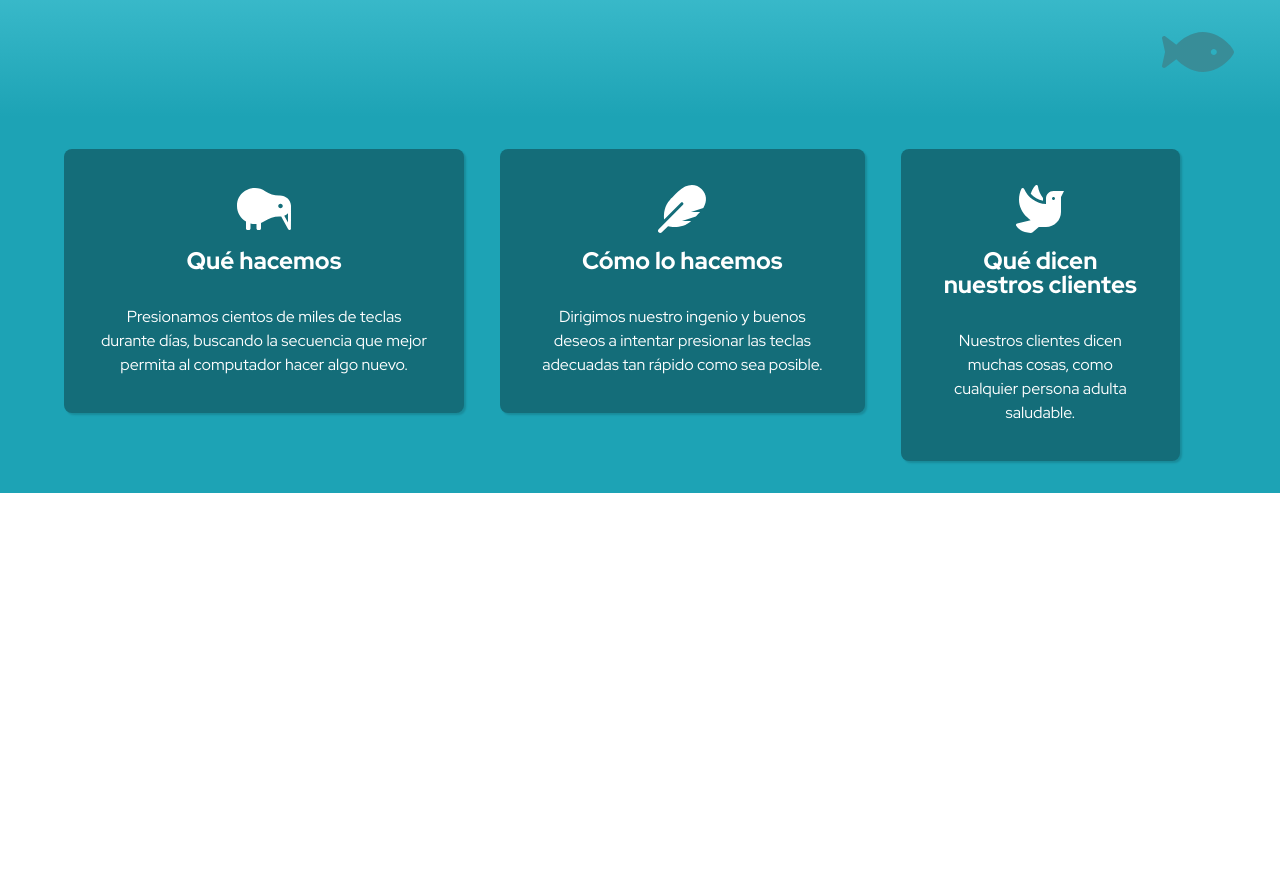
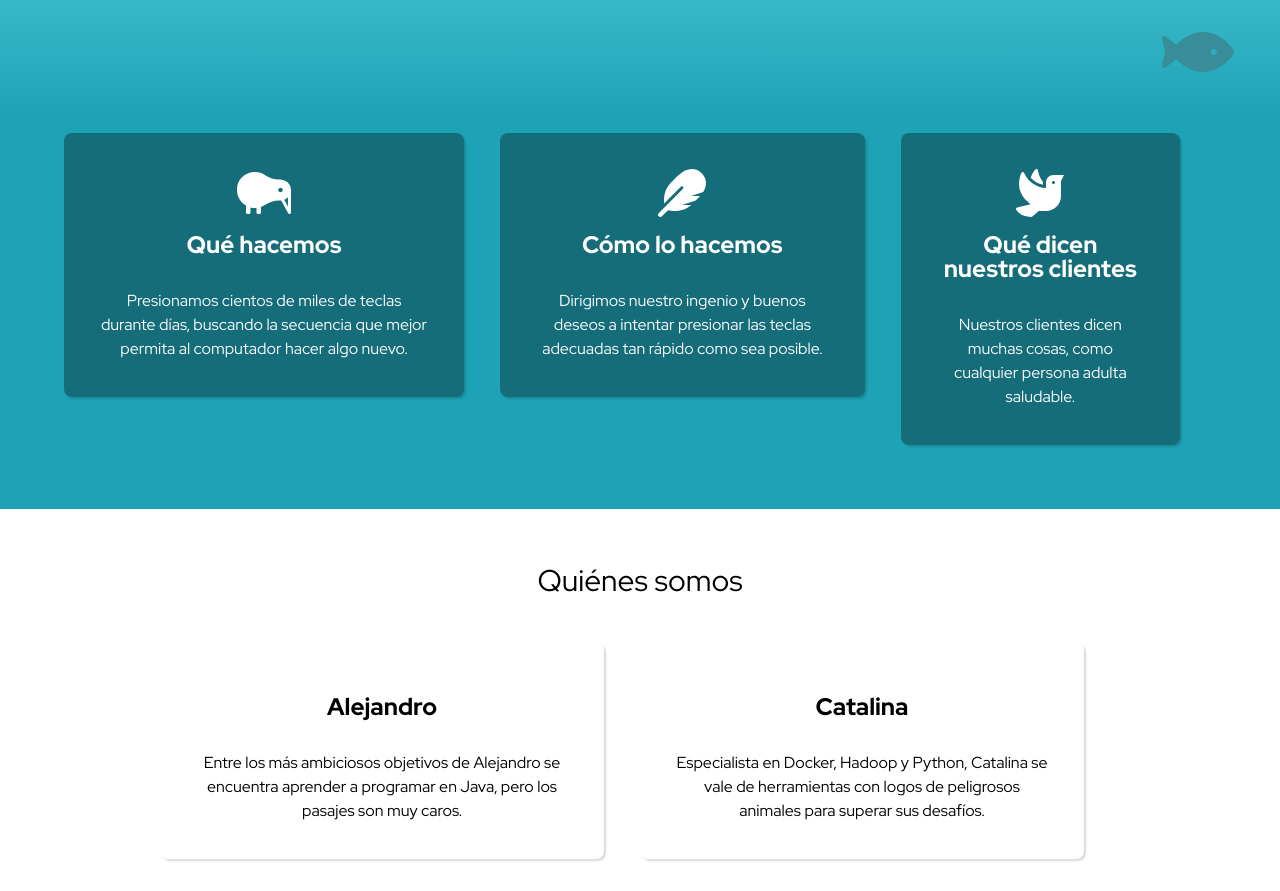
Before and after one commit to alavado/compsci, a React (Create React App) app: page / in a window 1280 px wide. Shown: the part 683-1574 px from the top of the page. Before the commit the page ends 1176 px from the top, so only its background shows below. Built offline with nearby package versions, Linux system fonts and the light colour scheme; no server answers.

Commit message:
agrega quienes somos

```diff
--- a/src/components/Cotizador/Cotizador.css
+++ b/src/components/Cotizador/Cotizador.css
@@ -89,6 +89,7 @@
   grid-template-columns: repeat(2, 50%);
   grid-template-rows: repeat(2, 50%);
   gap: 8px;
+  width: 90%;
 }
 
 .contenedor-formulario-cotizador .botones-cotizador button {
@@ -120,6 +121,20 @@
   margin-top: 32px;
 }
 
+.resultado-cotizacion button {
+  color: white;
+  background-color: #0C3E45;
+  border: none;
+  padding: 16px 24px;
+  border-radius: 8px;
+  font-family: 'RedHatDisplay', sans-serif;
+  font-size: 16px;
+  letter-spacing: 1px;
+  cursor: pointer;
+  animation: aparece-boton .5s ease-in-out both;
+  margin-top: 32px;
+}
+
 @keyframes aparece-cotizador {
   0% {
     opacity: 0;
--- a/src/components/Cotizador/Cotizador.js
+++ b/src/components/Cotizador/Cotizador.js
@@ -38,7 +38,7 @@ const Cotizador = () => {
       alternativas: [
         {
           enunciado: 'En 1 mes',
-          valor: 100
+          valor: 120
         },
         {
           enunciado: 'En 3 meses',
@@ -63,14 +63,35 @@ const Cotizador = () => {
         },
         {
           enunciado: 'A las personas de mi organización',
-          valor: 60
+          valor: 50
         },
         {
           enunciado: 'A un par de personas que conozco',
-          valor: 30
+          valor: 20
         },
         {
           enunciado: 'Solo a mí',
+          valor: 0
+        }
+      ]
+    },
+    {
+      enunciado: '¿Cuán importante es el aspecto visual para tu proyecto?',
+      alternativas: [
+        {
+          enunciado: 'Debe ser visualmente espectacular',
+          valor: 80
+        },
+        {
+          enunciado: 'Debe ser bastante bonito',
+          valor: 40
+        },
+        {
+          enunciado: 'Me gustaría un aspecto no tan genérico',
+          valor: 20
+        },
+        {
+          enunciado: 'No es muy importante',
           valor: 0
         }
       ]
@@ -133,6 +154,12 @@ const Cotizador = () => {
               <p>Por tu proyecto te cobraríamos aproximadamente</p>
               <h2>{total} UF</h2>
               <h6>(actualmente esto equivale a ${Math.round(total * valorUF).toLocaleString('de-DE')})</h6>
+              <button onClick={() => {
+                setPregunta(0)
+                setTotal(0)
+              }}>
+                Comenzar de nuevo
+              </button>
             </div>
             )}
         </div>
--- a/src/components/Landing/Landing.css
+++ b/src/components/Landing/Landing.css
@@ -69,10 +69,6 @@
   margin-top: calc(var(--posicion) * 100vh);
 }
 
-.contenedor-quienes-somos {
-
-}
-
 #contenedor-logo {
   width: 100%;
   max-width: 1024px;
--- a/src/components/Landing/Landing.js
+++ b/src/components/Landing/Landing.js
@@ -3,6 +3,7 @@ import './Landing.css'
 import Pescaditos from './Pescaditos';
 import Cotizador from '../Cotizador';
 import QueHacemos from './QueHacemos';
+import QuienesSomos from './QuienesSomos';
 // import MenuNavegacion from '../MenuNavegacion';
 
 const Landing = () => {
@@ -23,6 +24,7 @@ const Landing = () => {
         </div>
         <div className="contenedor-flex" style={{ '--posicion': 1 }}>
           <QueHacemos />
+          <QuienesSomos />
         </div>
         <div id="top-bg"></div>
         <div className="bottom-bg"></div>
--- a/src/components/Landing/QueHacemos/QueHacemos.css
+++ b/src/components/Landing/QueHacemos/QueHacemos.css
@@ -6,7 +6,7 @@
   justify-content: center;
   align-items: flex-start;
   color: white;
-  padding: 32px 64px;
+  padding: 16px 64px 64px 64px;
   box-sizing: border-box;
   width: 100%;
 }
--- /dev/null
+++ b/src/components/Landing/QuienesSomos/QuienesSomos.css
@@ -0,0 +1,52 @@
+.contenedor-quienes-somos {
+  font-family: 'RedHatDisplay', sans-serif;
+  background-color: white;
+  display: flex;
+  flex-direction: column;
+  justify-content: center;
+  align-items: center;
+  color: white;
+  padding: 32px 64px;
+  box-sizing: border-box;
+  width: 100%;
+}
+
+.contenedor-quienes-somos > h1 {
+  font-size: 30px;
+  text-align: center;
+  margin: 24px;
+  margin-bottom: 48px;
+}
+
+.contenedor-tarjetas-somos-esto {
+  display: grid;
+  grid-template-columns: 50% 50%;
+  width: 100%;
+  max-width: 960px;
+}
+
+.contenedor-quienes-somos h1 {
+  color: black;
+}
+
+.tarjeta-somos-esto {
+  box-sizing: border-box;
+  background-color: white;
+  text-align: center;
+  padding: 36px;
+  margin-right: 36px;
+  border-radius: 8px;
+  box-shadow: 2px 2px 2px rgba(0, 0, 0, .15);
+  color: black;
+}
+
+.tarjeta-somos-esto h1 {
+  font-weight: bold;
+  margin-top: 16px;
+  margin-bottom: 32px;
+  font-size: 24px;
+}
+
+.tarjeta-somos-esto p {
+  line-height: 1.5;
+}
--- /dev/null
+++ b/src/components/Landing/QuienesSomos/QuienesSomos.js
@@ -0,0 +1,22 @@
+import React from 'react'
+import './QuienesSomos.css'
+
+const QuienesSomos = () => {
+  return (
+    <div className="contenedor-quienes-somos">
+      <h1>Quiénes somos</h1>
+      <div className="contenedor-tarjetas-somos-esto">
+        <div className="tarjeta-somos-esto">
+          <h1>Alejandro</h1>
+          <p>Entre los más ambiciosos objetivos de Alejandro se encuentra aprender a programar en Java, pero los pasajes son muy caros.</p>
+        </div>
+        <div className="tarjeta-somos-esto">
+          <h1>Catalina</h1>
+          <p>Especialista en Docker, Hadoop y Python, Catalina se vale de herramientas con logos de peligrosos animales para superar sus desafíos.</p>
+        </div>
+      </div>
+    </div>
+  )
+}
+
+export default QuienesSomos
--- /dev/null
+++ b/src/components/Landing/QuienesSomos/index.js
@@ -0,0 +1 @@
+export { default } from './QuienesSomos'
```
